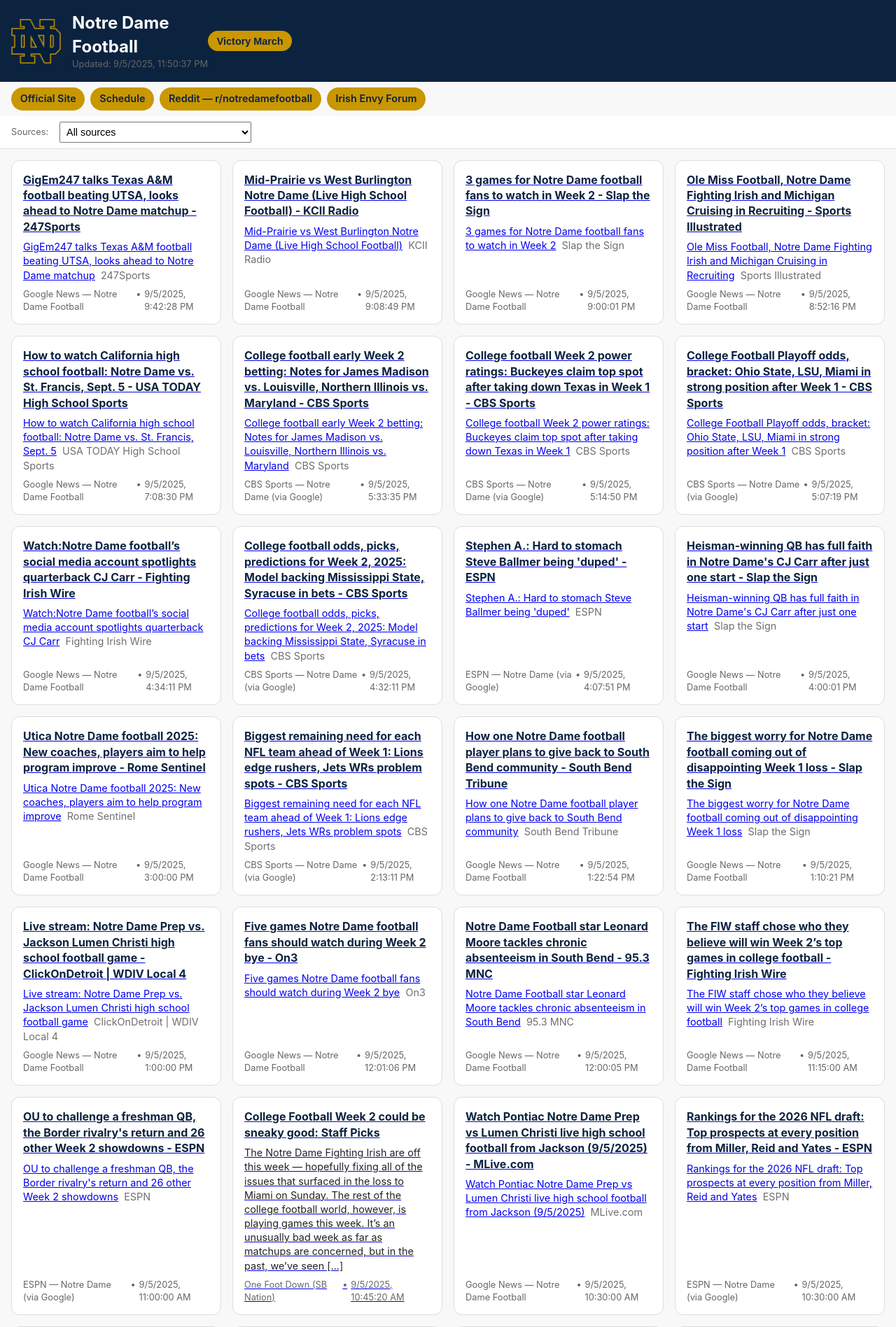
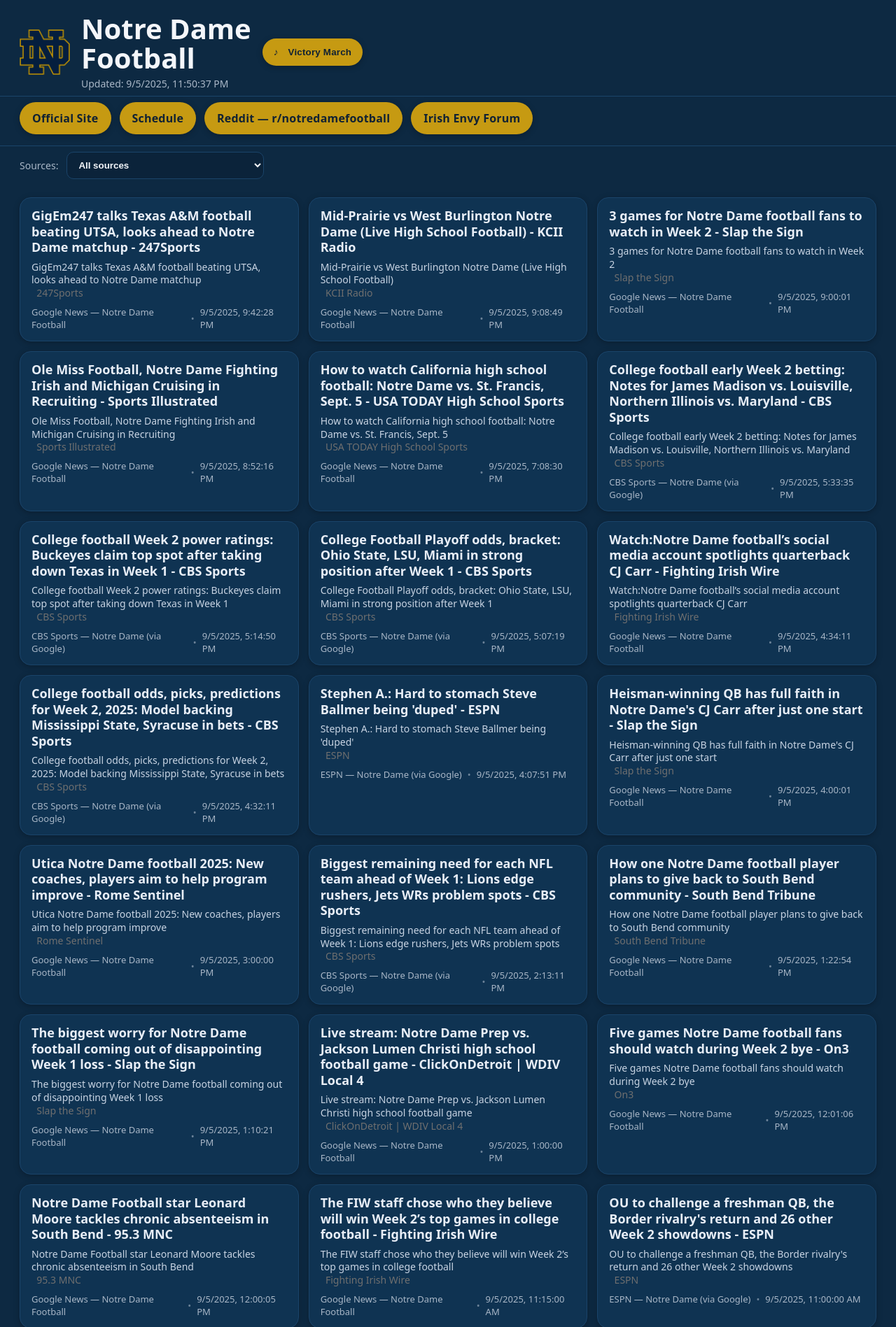
Before and after one commit to jasonab74-ctrl/notre-dame-football, a Flask app: page / in a window 1280 px wide. Shown: the top 1897 px of the page at 70% size. Run offline with Flask 3, Linux system fonts and the light colour scheme.

Commit message:
Update style.css

```diff
--- a/static/style.css
+++ b/static/style.css
@@ -1,145 +1,130 @@
-:root {
-  --primary: #0C2340;
-  --secondary: #C99700;
-  --muted: #666;
-  --bg: #f8f8f8;
-  --card-bg: #fff;
-  --border: #ddd;
+/* ===== Notre Dame Football — UI styles (accessible & stable) ===== */
+
+/* Theme tokens */
+:root{
+  --bg:#0d2942;          /* deep navy */
+  --card:#0f3352;        /* slightly lighter navy for cards */
+  --pill:#c69a12;        /* ND gold */
+  --pill-text:#112233;   /* deep text on gold */
+  --text:#f4f6fa;        /* off-white for body text */
+  --muted:#a9b7c7;       /* muted gray-blue */
+  --link:#e8eef7;        /* links on cards */
+  --link-dim:#c8d4e3;
+  --accent:#f5cc4a;      /* hover ring on gold pills */
+  --border:#1a446a;
+  --shadow: 0 2px 8px rgba(0,0,0,.25);
+  --radius:14px;
 }
 
-* {
-  box-sizing: border-box;
-  margin: 0;
-  padding: 0;
+/* Base */
+*{box-sizing:border-box}
+html,body{height:100%}
+body{
+  margin:0;
+  font-family: system-ui,-apple-system, Segoe UI, Roboto, Helvetica, Arial, "Apple Color Emoji","Segoe UI Emoji";
+  background:var(--bg);
+  color:var(--text);
+  -webkit-font-smoothing:antialiased;
+  text-rendering:optimizeLegibility;
 }
 
-body {
-  font-family: -apple-system, BlinkMacSystemFont, "Segoe UI", Roboto, sans-serif;
-  background: var(--bg);
-  color: var(--primary);
-  line-height: 1.4;
+/* Layout wrappers */
+.header{
+  display:flex; align-items:center; gap:16px;
+  padding:20px clamp(16px, 4vw, 28px) 8px;
+}
+.logo{ width:72px; height:auto }
+.header h1{
+  margin:0; line-height:1.05; font-size:clamp(28px, 5vw, 40px); font-weight:800;
+}
+.header .muted{ color:var(--muted); margin-top:6px; font-size:14px }
+
+.links{
+  display:flex; flex-wrap:wrap; gap:12px;
+  padding:8px clamp(16px, 4vw, 28px) 16px;
+  border-top:1px solid var(--border);
 }
 
-.header {
-  display: flex;
-  align-items: center;
-  padding: 1rem;
-  background: var(--primary);
-  color: white;
+/* Pills (top buttons) */
+.pill{
+  appearance:none; border:0; cursor:pointer;
+  background:var(--pill); color:var(--pill-text);
+  font-weight:700; letter-spacing:.2px;
+  padding:12px 18px; border-radius:999px;
+  box-shadow:var(--shadow);
+  transition:transform .06s ease, box-shadow .06s ease, filter .15s ease;
+  text-decoration:none; display:inline-flex; align-items:center; gap:8px;
+  white-space:nowrap;
+}
+.pill:focus-visible{ outline:2px solid var(--accent); outline-offset:2px }
+.pill:hover{ filter:saturate(1.05) brightness(1.02) }
+.pill:active{ transform:translateY(1px) }
+
+/* Controls row */
+.controls{
+  display:flex; align-items:center; gap:12px;
+  padding:8px clamp(16px, 4vw, 28px) 12px;
+  border-top:1px solid var(--border);
+}
+.muted{ color:var(--muted); font-size:14px }
+
+.select{
+  background:#0b233a; color:var(--text);
+  border:1px solid var(--border); border-radius:10px;
+  padding:10px 12px; font-weight:600;
 }
 
-.header .logo {
-  height: 64px;
-  margin-right: 1rem;
+/* Notice “new items available” bar */
+.notice{
+  background:#103a60; color:var(--text);
+  border:1px solid var(--border);
+  padding:8px 10px; border-radius:10px;
+}
+.hidden{ display:none }
+
+/* Grid of cards */
+.grid{
+  padding:14px clamp(16px, 4vw, 28px) 40px;
+  display:grid; grid-template-columns:repeat(1, minmax(0,1fr)); gap:14px;
+}
+@media (min-width:720px){ .grid{ grid-template-columns:repeat(2, minmax(0,1fr)); } }
+@media (min-width:1080px){ .grid{ grid-template-columns:repeat(3, minmax(0,1fr)); } }
+
+.card{
+  background:var(--card); border:1px solid var(--border);
+  border-radius:16px; padding:14px 16px; box-shadow:var(--shadow);
+}
+.card a{ color:inherit; text-decoration:none; display:block }
+.card h3{
+  margin:0 0 8px; font-size:18px; line-height:1.25; font-weight:800;
+  color:var(--link);
+}
+.card .summary{
+  margin:0 0 8px; color:var(--link-dim); font-size:14px; line-height:1.35;
+}
+.card .meta{
+  color:var(--muted); font-size:13px; display:flex; gap:8px; align-items:center;
+}
+.card .dot{ opacity:.6 }
+
+.card a:hover h3{ text-decoration:underline }
+
+/* Footer */
+.footer{
+  padding:28px; color:var(--muted); font-size:13px;
+  text-align:center; border-top:1px solid var(--border)
 }
 
-h1 {
-  font-size: 1.5rem;
-  font-weight: bold;
+/* Mobile polish */
+@media (max-width:480px){
+  .header{ align-items:flex-start }
+  .logo{ width:56px }
+  .pill{ padding:11px 16px; font-size:16px }
+  .controls{ position:sticky; top:0; z-index:3; backdrop-filter:saturate(110%) blur(4px); background:rgba(13,41,66,.75) }
 }
 
-.muted {
-  color: var(--muted);
-  font-size: 0.8rem;
+/* Fight song button variant */
+#play-fight-song.pill{ position:relative; padding-left:16px; padding-right:16px }
+#play-fight-song.pill::before{
+  content:"♪"; font-weight:900; margin-right:6px;
 }
-
-.links {
-  display: flex;
-  flex-wrap: wrap;
-  gap: 0.5rem;
-  padding: 0.5rem 1rem;
-  background: var(--bg);
-}
-
-.pill {
-  display: inline-block;
-  padding: 0.4rem 0.8rem;
-  border-radius: 999px;
-  background: var(--secondary);
-  color: var(--primary);
-  font-weight: 600;
-  font-size: 0.9rem;
-  text-decoration: none;
-  border: none;
-  cursor: pointer;
-  white-space: nowrap;
-}
-
-.pill:hover {
-  opacity: 0.9;
-}
-
-.controls {
-  display: flex;
-  align-items: center;
-  gap: 1rem;
-  padding: 0.5rem 1rem;
-  background: #fff;
-  border-bottom: 1px solid var(--border);
-}
-
-.select {
-  padding: 0.3rem;
-  font-size: 0.9rem;
-}
-
-.notice {
-  background: var(--secondary);
-  color: var(--primary);
-  padding: 0.3rem 0.6rem;
-  border-radius: 4px;
-  font-size: 0.85rem;
-}
-
-.notice.hidden {
-  display: none;
-}
-
-.grid {
-  display: grid;
-  grid-template-columns: repeat(auto-fill, minmax(280px, 1fr));
-  gap: 1rem;
-  padding: 1rem;
-}
-
-.card {
-  background: var(--card-bg);
-  border: 1px solid var(--border);
-  border-radius: 12px;
-  padding: 1rem;
-  display: flex;
-  flex-direction: column;
-  transition: transform 0.1s ease;
-}
-
-.card:hover {
-  transform: translateY(-2px);
-}
-
-.card h3 {
-  font-size: 1rem;
-  margin-bottom: 0.5rem;
-  color: var(--primary);
-}
-
-.card .summary {
-  font-size: 0.9rem;
-  color: #222;
-  margin-bottom: 0.5rem;
-}
-
-.card .meta {
-  font-size: 0.8rem;
-  color: var(--muted);
-  display: flex;
-  gap: 0.3rem;
-  margin-top: auto;
-}
-
-.footer {
-  padding: 1rem;
-  text-align: center;
-  font-size: 0.8rem;
-  color: var(--muted);
-  border-top: 1px solid var(--border);
-}
```
